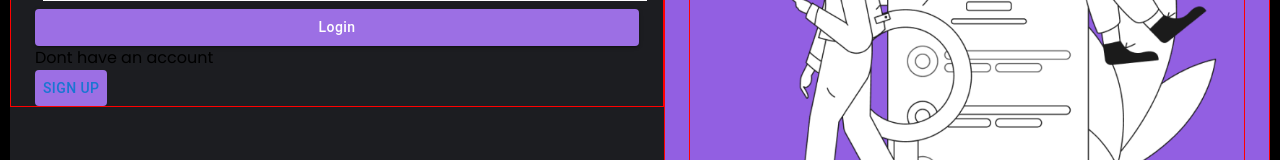
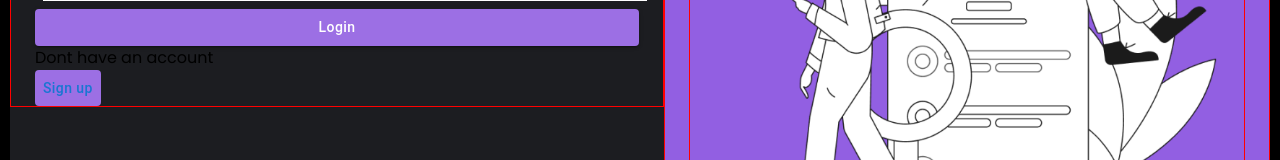
Before and after one commit to Satria-WS/crud-login-react, a React (Vite) app: page / in a window 1280 px wide. Shown: the part 448-608 px from the top of the page. Built offline with nearby package versions, Linux system fonts and the light colour scheme; a web font is replaced by a local one.

Commit message:
Update button styles

```diff
--- a/src/index.css
+++ b/src/index.css
@@ -12,7 +12,11 @@
 }
 
 
-
+/* Button */
+.MuiButton-root {
+ text-transform: none !important;
+}
 .MuiButton-colorPrimary {
   background-color: #9C6FE4 !important ;
+
 }
```
